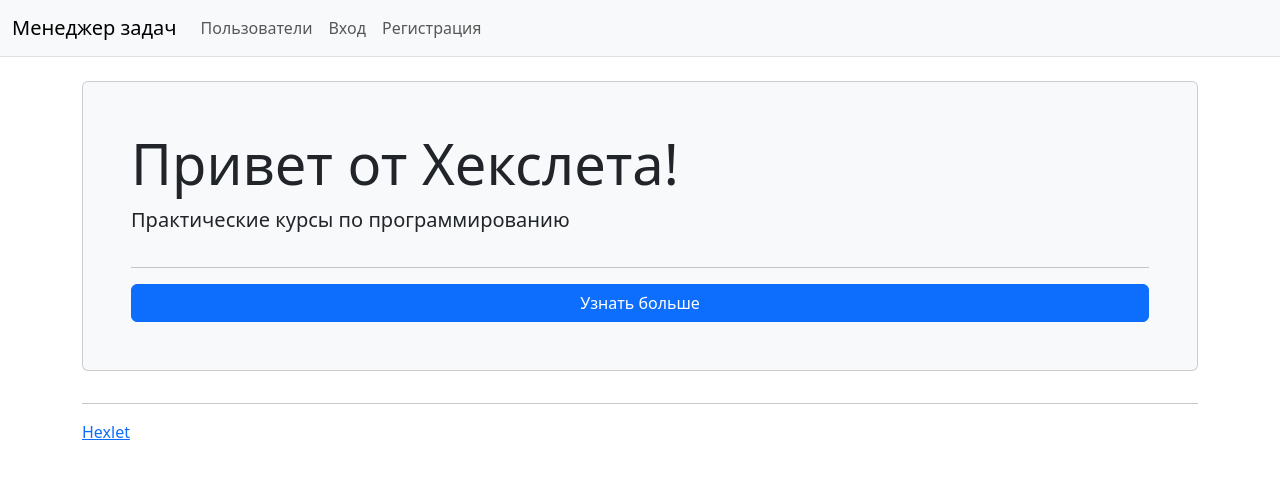
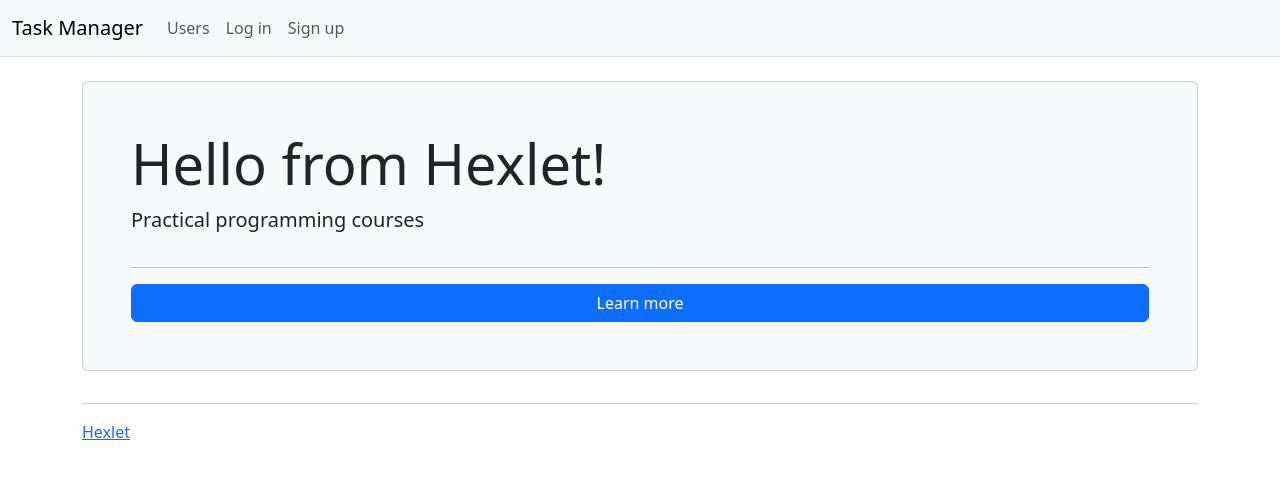
Before and after one commit to sergr88/python-project-52, a Django app: page / in a window 1280 px wide. Shown: the top 479 px of the page. Run offline with Django 5.2, Linux system fonts and the light colour scheme; some libraries are stand-ins or nearby versions.

Commit message:
Добавлен i18n и перевод на русский язык

```diff
--- a/task_manager/settings.py
+++ b/task_manager/settings.py
@@ -121,6 +121,8 @@ USE_I18N = True
 
 USE_TZ = True
 
+LOCALE_PATHS = [BASE_DIR / 'locale']
+
 
 # Static files (CSS, JavaScript, Images)
 # https://docs.djangoproject.com/en/6.0/howto/static-files/
--- a/task_manager/templates/base.html
+++ b/task_manager/templates/base.html
@@ -1,16 +1,17 @@
 {% load django_bootstrap5 %}
+{% load i18n %}
 <!DOCTYPE html>
-<html lang="ru">
+<html lang="en">
   <head>
     <meta charset="utf-8">
     <meta name="viewport" content="width=device-width, initial-scale=1">
-    <title>{% block title %}Менеджер задач{% endblock %}</title>
+    <title>{% block title %}{% trans "Task Manager" %}{% endblock %}</title>
     {% bootstrap_css %}
   </head>
   <body>
     <nav class="navbar navbar-expand-lg navbar-light bg-light border-bottom">
       <div class="container-fluid">
-        <a class="navbar-brand" href="/">Менеджер задач</a>
+        <a class="navbar-brand" href="/">{% trans "Task Manager" %}</a>
         <button class="navbar-toggler" type="button" data-bs-toggle="collapse"
                 data-bs-target="#navbarNav">
           <span class="navbar-toggler-icon"></span>
@@ -18,13 +19,13 @@
         <div class="collapse navbar-collapse" id="navbarNav">
           <ul class="navbar-nav">
             <li class="nav-item">
-              <a class="nav-link" href="#">Пользователи</a>
+              <a class="nav-link" href="#">{% trans "Users" %}</a>
             </li>
             <li class="nav-item">
-              <a class="nav-link" href="#">Вход</a>
+              <a class="nav-link" href="#">{% trans "Log in" %}</a>
             </li>
             <li class="nav-item">
-              <a class="nav-link" href="#">Регистрация</a>
+              <a class="nav-link" href="#">{% trans "Sign up" %}</a>
             </li>
           </ul>
         </div>
--- a/task_manager/templates/index.html
+++ b/task_manager/templates/index.html
@@ -1,10 +1,11 @@
 {% extends "base.html" %}
+{% load i18n %}
 
 {% block content %}
 <div class="card bg-light p-5">
-  <h1 class="display-4">Привет от Хекслета!</h1>
-  <p class="lead">Практические курсы по программированию</p>
+  <h1 class="display-4">{% trans "Hello from Hexlet!" %}</h1>
+  <p class="lead">{% trans "Practical programming courses" %}</p>
   <hr>
-  <a class="btn btn-primary" href="https://ru.hexlet.io" role="button">Узнать больше</a>
+  <a class="btn btn-primary" href="https://ru.hexlet.io" role="button">{% trans "Learn more" %}</a>
 </div>
 {% endblock %}
```
Also changed, not shown: README.md, locale/ru/LC_MESSAGES/django.po (added), 1 other file.
